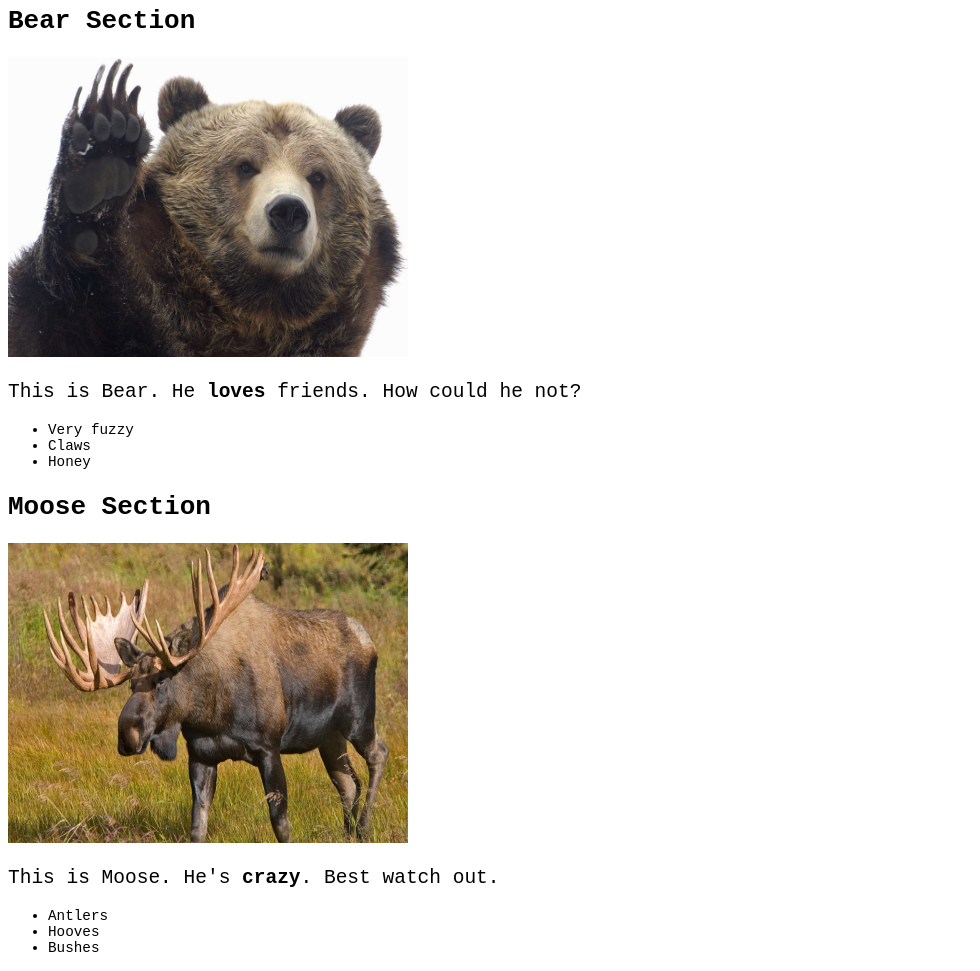
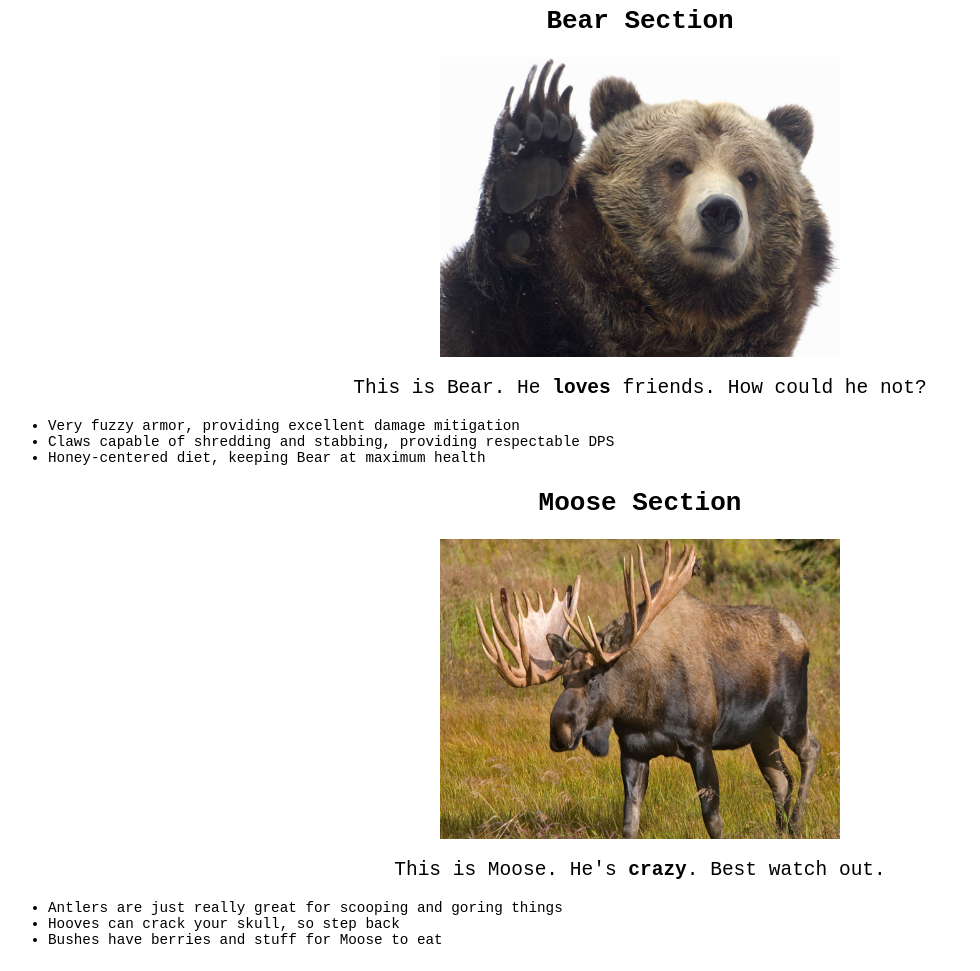
Before and after one commit to Dungeon47/Animals, a plain HTML site: page index.html in a window 1280 px wide. Shown: the part 75-1046 px from the top of the page, without its empty margins (0-980 px from the left). Drawn offline with Linux system fonts and the light colour scheme.

Commit message:
Updated lists and centered items

```diff
--- a/index.html
+++ b/index.html
@@ -8,20 +8,20 @@
   <body>
    <h1>Heading from JS</h1>
    <h2>Bear Section</h2>
-   <img src="images/bear1.jpg" alt="Bear Image" id="bearimg" height="300" width="400">
+   <img src="images/bear1.jpg" class="center" alt="Bear Image" id="bearimg" height="300" width="400">
    <p>This is Bear. He <strong>loves</strong> friends. How could he not?</p>
    <ul>
-   <li>Very fuzzy</li>
-   <li>Claws</li>
-   <li>Honey</li>
+   <li>Very fuzzy armor, providing excellent damage mitigation</li>
+   <li>Claws capable of shredding and stabbing, providing respectable DPS</li>
+   <li>Honey-centered diet, keeping Bear at maximum health</li>
    </ul>
    <h2>Moose Section</h2>
-   <img src="images/moose1.jpg" alt="Moose Image" id="mooseimg" Height="300" width="400">
+   <img src="images/moose1.jpg" class="center" alt="Moose Image" id="mooseimg" Height="300" width="400">
    <p>This is Moose. He's <strong>crazy</strong>. Best watch out.</p>
    <ul>
-   <li>Antlers</li>
-   <li>Hooves</li>
-   <li>Bushes</li>
+   <li>Antlers are just really great for scooping and goring things</li>
+   <li>Hooves can crack your skull, so step back</li>
+   <li>Bushes have berries and stuff for Moose to eat</li>
    </ul>
   <script src="scripts/main.js"></script>
   </body>
--- a/styles/style.css
+++ b/styles/style.css
@@ -2,16 +2,24 @@ p {
   color: black;
   font-family: monospace;
   font-size: 1.5em;
+  text-align: center;
 }
 h1 {
   font-family: monospace;
   font-size: 2.5em;
+  text-align: center;
 }
 h2 {
   font-family: monospace;
   font-size: 2em;
+  text-align: center;
 }
 ul {
   font-family: monospace;
   font-size: 1.1em;
 }
+img.center{
+  display: block;
+  margin-left: auto;
+  margin-right: auto;
+}
```
